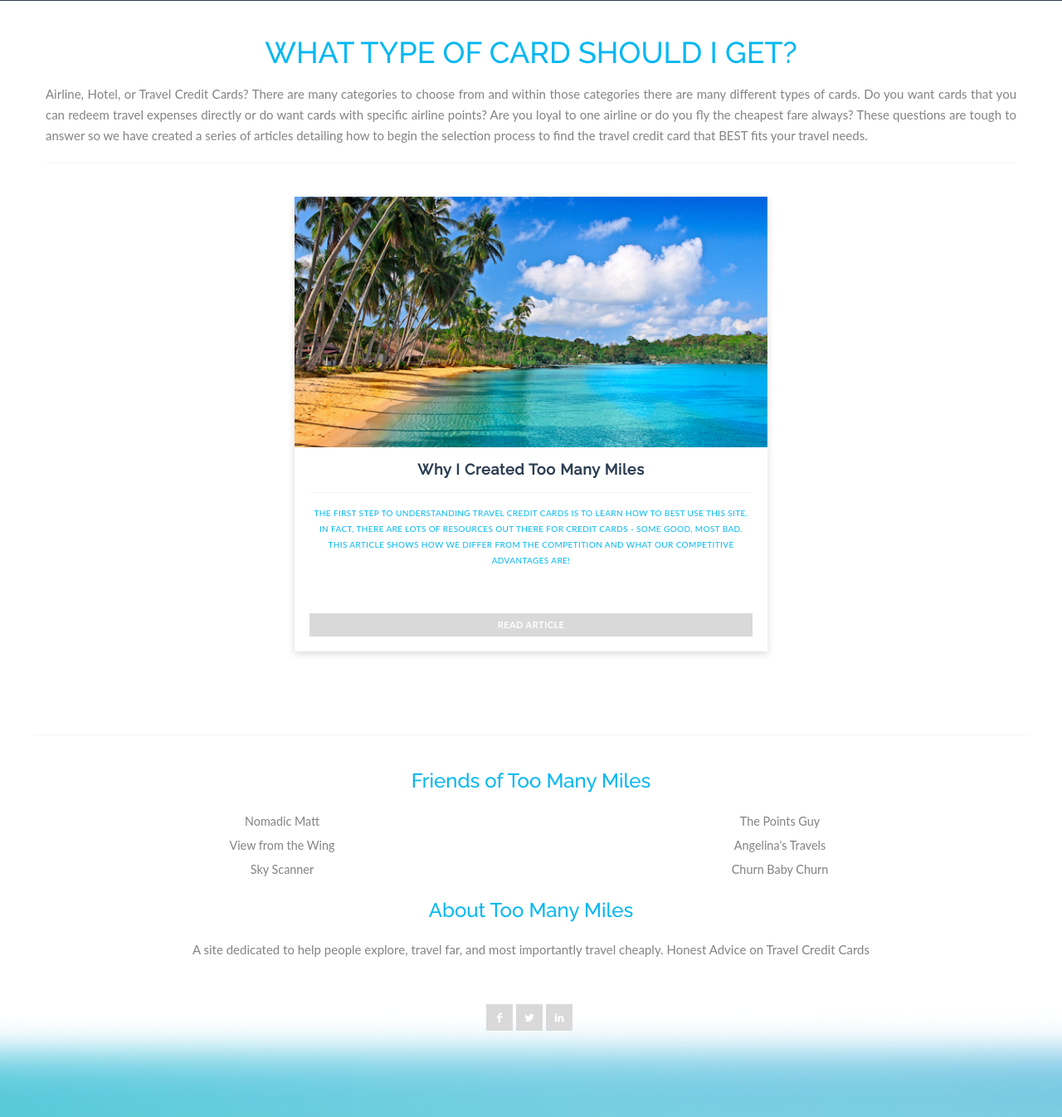
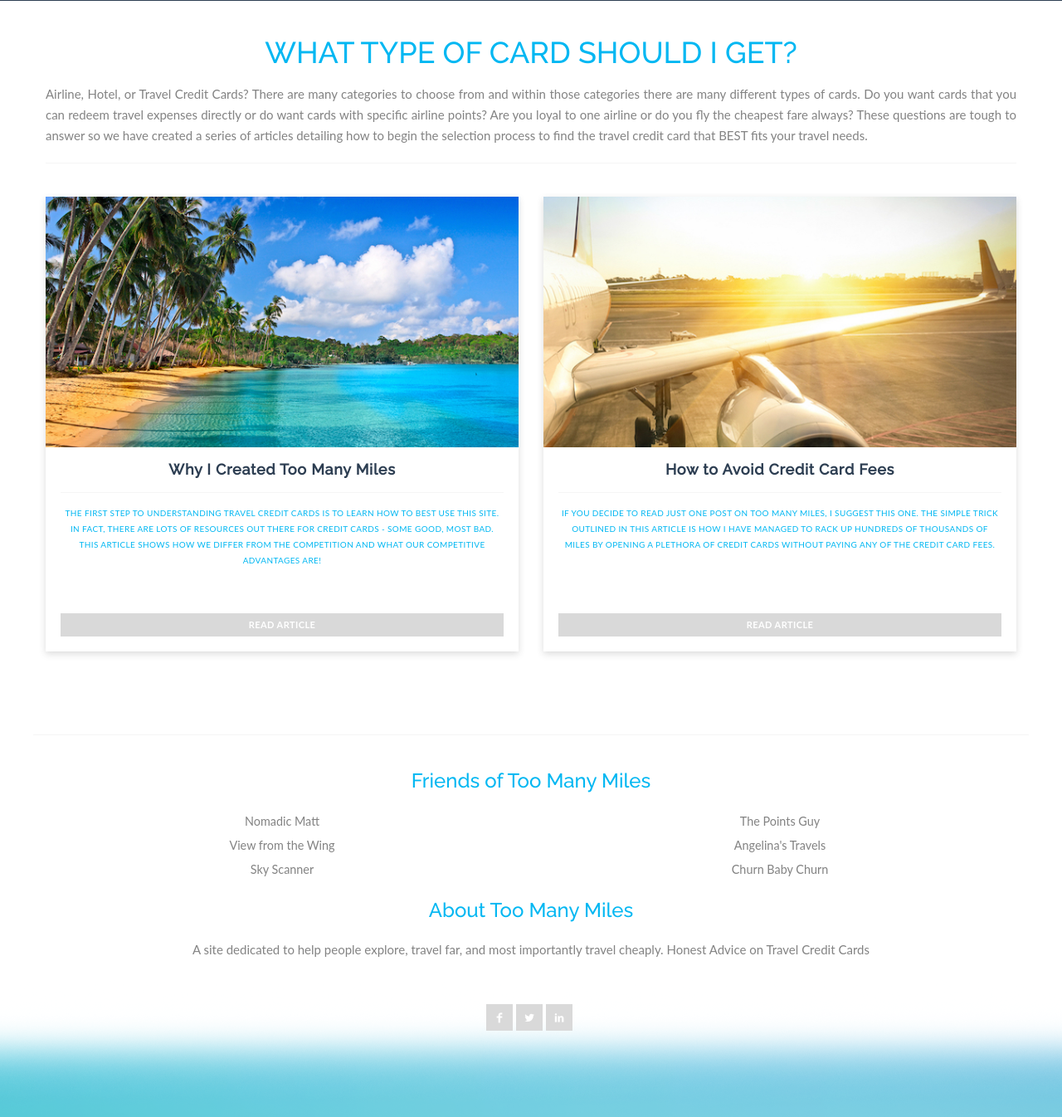
Before and after one commit to bad6e/credit_cards, a Rails app: page /types-of-credit-cards in a window 1280 px wide. Shown: the part 214-1560 px from the top of the page at 83% size. Run offline with Rails 7, Linux system fonts and the light colour scheme; style sheets or scripts are compiled from the project's sources; some libraries are stand-ins or nearby versions.

Commit message:
Added in card

```diff
--- a/app/views/pages/types_of_credit_cards.html.erb
+++ b/app/views/pages/types_of_credit_cards.html.erb
@@ -22,7 +22,7 @@
     <div id="main">
       <div class="row add-clearfix image-box style1 tour-locations">
 
-        <div class="col-md-offset-3 col-md-6">
+        <div class="col-md-6">
           <article class="box">
             <figure>
               <a href="/blogs/why-i-created-too-many-miles" class="hover-effect">
@@ -42,6 +42,26 @@
           </article>
         </div>
 
+        <div class="col-md-6">
+          <article class="box">
+            <figure>
+              <a href="/blogs/the-most-important-post-to-read" class="hover-effect">
+                <%= image_tag("start_here/what_type_of_card/avoid-the-fees.jpg") %>
+              </a>
+            </figure>
+            <div class="details">
+              <h4 class="box-title category-title"><a href="/blogs/the-most-important-post-to-read">How to Avoid Credit Card Fees</a></h4>
+              <hr>
+              <div class="text-center article-summary">
+                <div class="time">
+                  <span>If you decide to read just one post on Too Many Miles, I suggest this one. The simple trick outlined in this article is how I have managed to rack up hundreds of thousands of miles by opening a plethora of credit cards without paying any of the credit card fees.</span>
+                </div>
+              </div>
+              <a href="/blogs/the-most-important-post-to-read" class="button btn-small full-width">READ ARTICLE</a>
+            </div>
+          </article>
+        </div>
+
       </div>
     </div>
   </div>
```
Also changed, not shown: app/assets/images/start_here/what_type_of_card/avoid-the-fees.jpg (added).
